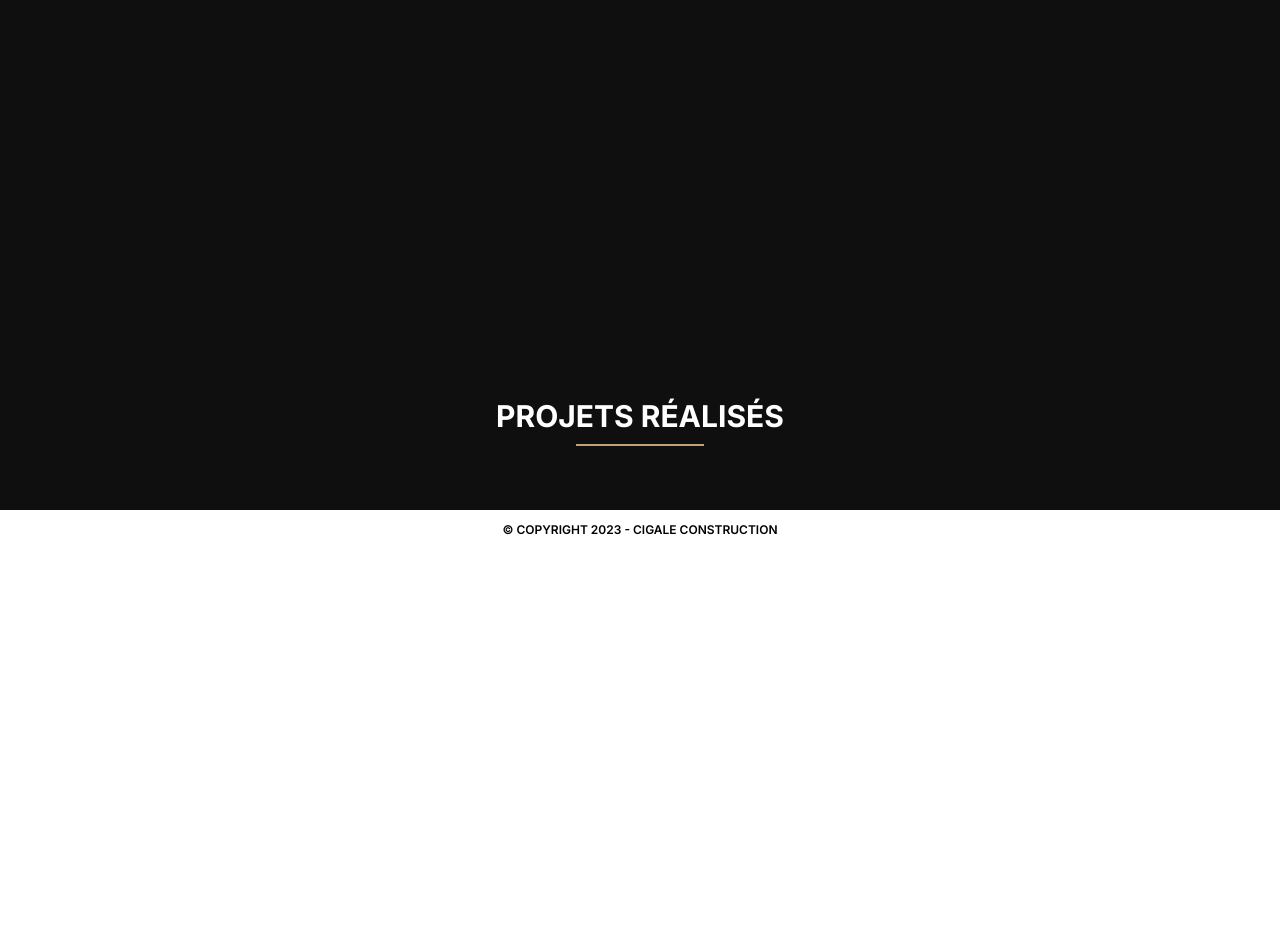
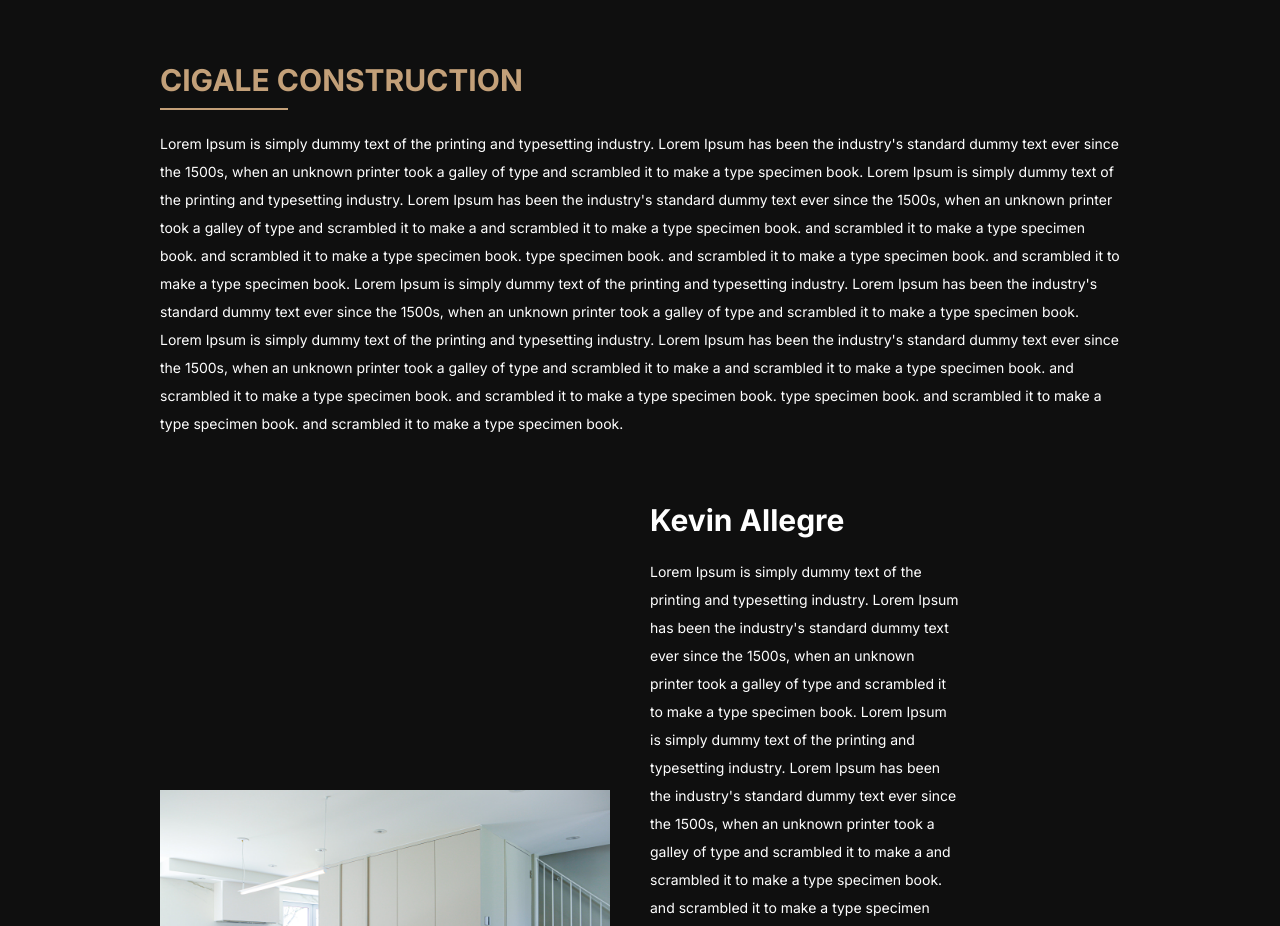
Before and after one commit to manuelfontenelle/cigale-construction, a Next.js app: page /about in a window 1280 px wide. Shown: the part 466-1392 px from the top of the page. Before the commit the page ends 1016 px from the top, so only its background shows below. Built offline with nearby package versions, Linux system fonts and the light colour scheme; what tw-elements would draw is missing.

Commit message:
page about

```diff
--- a/pages/about.js
+++ b/pages/about.js
@@ -18,7 +18,8 @@ const about = () => {
 				<link rel="icon" href="/favicon.ico" />
 			</Head>
 			<NavBar />
-			<section className="min-h-screen bg-[#0f0f0f] pt-20">
+			<main className="min-h-screen bg-[#0f0f0f]">
+				<section className="  pt-20">
 					<div className="h-96">
 						<Image
 							className=" block w-full object-cover h-[100%]"
@@ -27,14 +28,67 @@ const about = () => {
 						/>
 					</div>
 				</section>
-			<section className=" py-10 bg-[#0f0f0f] px-5 md:px-20 xl:px-40">
+				<section className="py-10 bg-[#0f0f0f] px-5 md:px-20 xl:px-40">
 					<div className="my-6">
-					<h1 className=" text-white font-bold uppercase text-center text-3xl">
-						Projets réalisés
+						<h1 className="  font-bold uppercase  text-[#c3a079] text-3xl">
+							Cigale Construction
 						</h1>
-					<span className=" w-32 h-0.5 mt-2.5 bg-[#c3a079] block mx-auto text-center"></span>
+						<span className=" w-32 h-0.5 mt-2.5 bg-[#c3a079] block text-center"></span>
+						<p className=" text-white font-reg text-sm mt-5 leading-6 md:text-reg md:leading-7">
+							Lorem Ipsum is simply dummy text of the printing and typesetting
+							industry. Lorem Ipsum has been the industry's standard dummy text
+							ever since the 1500s, when an unknown printer took a galley of
+							type and scrambled it to make a type specimen book. Lorem Ipsum is
+							simply dummy text of the printing and typesetting industry. Lorem
+							Ipsum has been the industry's standard dummy text ever since the
+							1500s, when an unknown printer took a galley of type and scrambled
+							it to make a and scrambled it to make a type specimen book. and
+							scrambled it to make a type specimen book. and scrambled it to
+							make a type specimen book. type specimen book. and scrambled it to
+							make a type specimen book. and scrambled it to make a type
+							specimen book. Lorem Ipsum is simply dummy text of the printing
+							and typesetting industry. Lorem Ipsum has been the industry's
+							standard dummy text ever since the 1500s, when an unknown printer
+							took a galley of type and scrambled it to make a type specimen
+							book. Lorem Ipsum is simply dummy text of the printing and
+							typesetting industry. Lorem Ipsum has been the industry's standard
+							dummy text ever since the 1500s, when an unknown printer took a
+							galley of type and scrambled it to make a and scrambled it to make
+							a type specimen book. and scrambled it to make a type specimen
+							book. and scrambled it to make a type specimen book. type specimen
+							book. and scrambled it to make a type specimen book. and scrambled
+							it to make a type specimen book.
+						</p>
 					</div>
 				</section>
+				<section className="pb-20 px-5 md:px-20 xl:px-40">
+					<div className="flex flex-col gap-10  xl:flex-row xl:items-end">
+						<Image
+							className=" block w-[50%] object-cover xl:basis-1/4 xl:h-[300px] xl:w-full"
+							src={slide1}
+							alt="Kevin allegre"
+						/>
+						<div className="flex-1 xl:pr-40">
+							<h2 className="text-white text-3xl font-bold">Kevin Allegre</h2>
+							<p className=" text-white font-reg text-sm mt-5 leading-6 md:text-reg md:leading-7 ">
+								Lorem Ipsum is simply dummy text of the printing and typesetting
+								industry. Lorem Ipsum has been the industry's standard dummy
+								text ever since the 1500s, when an unknown printer took a galley
+								of type and scrambled it to make a type specimen book. Lorem
+								Ipsum is simply dummy text of the printing and typesetting
+								industry. Lorem Ipsum has been the industry's standard dummy
+								text ever since the 1500s, when an unknown printer took a galley
+								of type and scrambled it to make a and scrambled it to make a
+								type specimen book. and scrambled it to make a type specimen
+								book. and scrambled it to make a type specimen book. type
+								specimen book. and scrambled it to make a type specimen book.
+								and scrambled it to make a type specimen book. Lorem Ipsum is
+								simply dummy text of the printing and typesetting industry.
+							</p>
+						</div>
+					</div>
+				</section>
+			</main>
 			<Footer />
 		</div>
 	)
```
Lines whose indentation alone changed are shown as unchanged.
